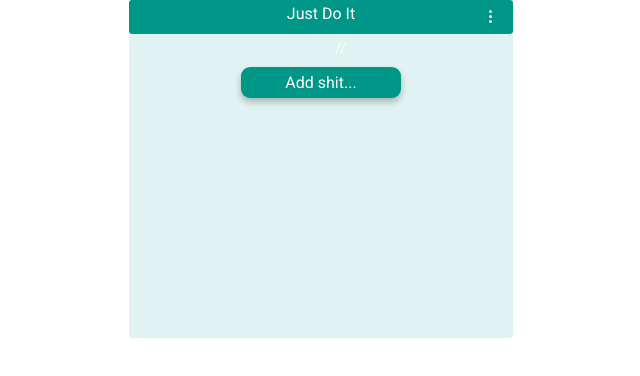
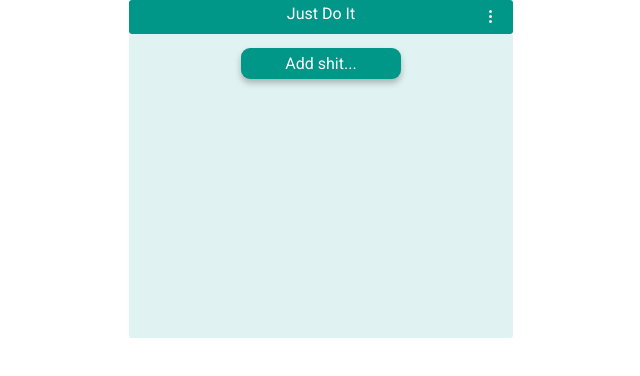
Before and after one commit to DGiannaris/react_crush, a React (Create React App) app: page / in a window 1280 px wide. Shown: the top 376 px of the page, without its empty margins (319-959 px from the left). Built offline with nearby package versions, Linux system fonts and the light colour scheme.

Commit message:
trying to make overline work for the selected li only

```diff
--- a/src/Header.js
+++ b/src/Header.js
@@ -10,7 +10,7 @@ function Header(){
     const [value,setValue]=useState('');
     const [inputVisibility,setInputVisibility]=useState(false);
     const [itemChecked,setItemChecked]=useState(false);
-
+    const [itemid,setItemid]=useState('');
 
       let handleClick=()=>{
         setInputVisibility(!inputVisibility);
@@ -23,6 +23,11 @@ function Header(){
 
       let handleitemChecked=()=>{
         setItemChecked(!itemChecked);
+      }
+
+
+      let handleitemid=(id)=>{
+        setItemid(id);
       }
 
 
--- a/src/TodoList.js
+++ b/src/TodoList.js
@@ -38,20 +38,20 @@ function TodoList(props) {
 
 
 itemsGet();
-let  itemsShow=(from)=>{from.map((i,ind)=>{
+const  itemsShow=trimmedtodos.map((i,ind)=>{
    if(i!==''){
     return(
       <li className="item" key={i+ind.toString()}>
-        <div className="item-box" style={{
+        <div className="item-box" key={ind} style={{
           textDecoration: props.checked ? 'line-through' : 'none',
-          backgroundColor:props.checked ? '#004D40':null,
+          backgroundColor: props.checked ? '#004D40':null,
         }} onClick={props.setcheck}
         >{i}</div>
       </li> )
 
     }
   })
-}
+
 
 
 const itemsShowtemp=props.todos.map((i,ind)=>{
@@ -60,7 +60,7 @@ const itemsShowtemp=props.todos.map((i,ind)=>{
       <li className="item" key={i+ind.toString()} >
         <div className="item-box" style={{
           textDecoration: props.checked ? 'line-through' : 'none',
-          backgroundColor:'#004D40',
+          backgroundColor:props.checked ? '#004D40':null,
         }} onClick={props.setcheck}>{i}</div>
       </li> )
 
@@ -75,8 +75,8 @@ const itemsShowtemp=props.todos.map((i,ind)=>{
     <div className="todoList">
       <div className="listbox">
       <ul  className="list">
-            {itemsShow(trimmedtodos)}
-            //{itemsShowtemp}
+            {itemsShow}
+            {itemsShowtemp}
             <li className="item"><div className="item-box">Add shit...</div></li>
       </ul>
       </div>
```
